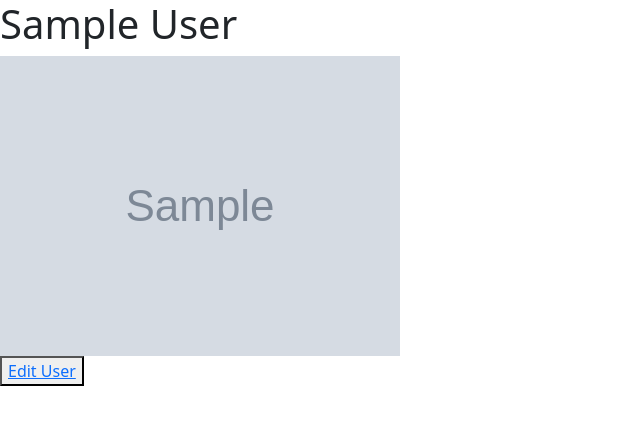
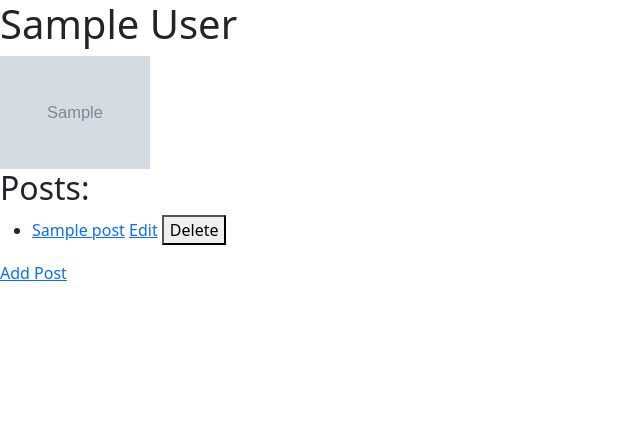
Before and after one commit to Trisstenyay/blogly-exercise-SQLAlchemy, a Flask app: page /users/1 in a window 1280 px wide. Shown: the top 425 px of the page, without its empty margins (0-640 px from the left). Run offline with Flask 3, Linux system fonts and the light colour scheme; tables that the repository leaves empty hold one stand-in row (values such as "Sample post"); grey boxes marked "Sample" are stand-in pictures.

Commit message:
Added new post form templates and updated user details template

```diff
--- a/app.py
+++ b/app.py
@@ -1,87 +1,244 @@
-"""Blogly application."""
+"""Blogly application."""  # Short description of the application.
 
 from flask import Flask, redirect, render_template, request
 from flask_debugtoolbar import DebugToolbarExtension
-from models import User, db, connect_db
+from models import User, Post, db, connect_db
+# Import necessary modules and classes:
+# - `Flask`: used to create the web application.
+# - `redirect`: used to send the user to a different route.
+# - `render_template`: renders HTML templates for the user.
+# - `request`: handles incoming HTTP request data (e.g., form submissions).
+# - `DebugToolbarExtension`: adds debugging features to the Flask app.
+# - `User`: the database model for users.
+# - `db`: the SQLAlchemy database instance.
+# - `connect_db`: a helper function to set up the database connection.
 
-app = Flask(__name__)
-app.config['SQLALCHEMY_DATABASE_URI'] = 'postgresql:///blogly'
-app.config['SQLALCHEMY_TRACK_MODIFICATIONS'] = False
-app.config['SQLALCHEMY_ECHO'] = True
-app.config["SECRET_KEY"] = "practice"
-app.config["DEBUG_TB_INTERCEPT_REDIRECTS"] = False
-debug = DebugToolbarExtension(app)
+
+
+
+app = Flask(__name__)  # Create an instance of the Flask application.
+
+
+
+# Configuration for the SQLAlchemy database.
+app.config['SQLALCHEMY_DATABASE_URI'] = 'postgresql:///blogly'  # Database connection string.
+app.config['SQLALCHEMY_TRACK_MODIFICATIONS'] = False  # Disables a feature that unnecessarily tracks object changes (not needed, saves resources).
+app.config['SQLALCHEMY_ECHO'] = True  # Logs all SQL queries to the console (useful for debugging).
+app.config["SECRET_KEY"] = "practice"  # Secret key used for session management and security.
+app.config["DEBUG_TB_INTERCEPT_REDIRECTS"] = False  # Prevents Debug Toolbar from intercepting redirects.
+debug = DebugToolbarExtension(app)  # Attach the Debug Toolbar to the application.
+
+
+
 
 with app.app_context():
-    connect_db(app)
-    db.create_all()
+    connect_db(app)  # Establishes the connection between the app and the database.
+    db.create_all()  # Creates all database tables defined in the `models.py` file.
 
 
 
 
 
-@app.route("/", methods=["GET"])
-def home():
-    return redirect("/users")
-
-
-@app.route("/users", methods=["GET"])
-def get_all_users():
-    users = User.query.all()
-    return render_template("user-list.html", users=users)
-
-
-@app.route("/users/new", methods=["GET"])
-def show_user_create_form():
-    return render_template("new-user-form.html")
-
-
-@app.route("/users/new", methods=["POST"])
-def submit_new_user_form():
-   first_name = request.form.get("first-name")
-   last_name = request.form.get("last-name")
-   image_url = request.form.get("image-url")
-   user = User(first_name = first_name, last_name = last_name, image_url = image_url)
-   db.session.add(user)
-   db.session.commit()
-   return redirect("/")
-
-
-@app.route("/users/<int:user_id>/edit", methods=["GET"])
-def show_user_edit_form(user_id):
-    user = User.query.get_or_404(user_id)
-    return render_template("edit-user.html", user=user)
-
-
-@app.route("/users/<int:user_id>/edit", methods=["POST"])
-def submit_user_edit_form(user_id):
-   print("------------------------------------------------",user_id)
-   first_name = request.form.get("first-name")
-   last_name = request.form.get("last-name")
-   image_url = request.form.get("image-url")
-   user = User.query.get_or_404(user_id)
-   print("<<<<<<<<<<<<<<<<<<<<<<<<<<<<<<<<<<<<<<<<<<<<<<<<<<<", user)
-   user.first_name = first_name
-   user.last_name = last_name
-   user.image_url = image_url
-   db.session.add(user)
-   db.session.commit()
-   return redirect("/")
 
 
 
-@app.route("/users/<int:user_id>/delete", methods=["POST"])
-def delete_user(user_id):
-    """Delete a user by their ID."""
-    user = User.query.get_or_404(user_id)  # Find user by ID or return a 404 if not found
-    db.session.delete(user)                # Delete the user
-    db.session.commit()                    # Commit the deletion
-    return redirect("/users")              # Redirect to the list of users after deletion
+# Define application routes below.
+
+@app.route("/", methods=["GET"])  # Route for the homepage.
+def home():
+    """Redirects to the user list page."""
+    return redirect("/users")  # Automatically send users to the `/users` route.
 
 
-# Show details about a single user
-@app.route("/users/<int:user_id>", methods=["GET"])
+
+
+
+
+
+
+@app.route("/users", methods=["GET"])  # Route to display all users.
+def get_all_users():
+    """Fetches all users from the database and displays them."""
+    users = User.query.all()  # Retrieve all users from the database.
+    return render_template("user-list.html", users=users)  # Render the user list template with the retrieved users.
+
+
+
+
+
+
+
+
+@app.route("/users/new", methods=["GET"])  # Route to show the "Create New User" form.
+def show_user_create_form():
+    """Displays a form to create a new user."""
+    return render_template("new-user-form.html")  # Render the form template.
+
+
+
+
+
+
+
+
+@app.route("/users/new", methods=["POST"])  # Route to handle the submission of the "Create New User" form.
+def submit_new_user_form():
+    """Processes the form submission and adds a new user to the database."""
+    first_name = request.form.get("first-name")  # Extract the first name from the form.
+    last_name = request.form.get("last-name")  # Extract the last name from the form.
+    image_url = request.form.get("image-url")  # Extract the image URL from the form.
+    user = User(first_name=first_name, last_name=last_name, image_url=image_url)  # Create a new User instance.
+    db.session.add(user)  # Add the new user to the database session.
+    db.session.commit()  # Commit the changes to save the new user.
+    return redirect("/")  # Redirect to the homepage.
+
+
+
+
+
+
+
+
+@app.route("/users/<int:user_id>/edit", methods=["GET"])  # Route to show the "Edit User" form.
+def show_user_edit_form(user_id):
+    """Displays a form to edit an existing user's information."""
+    user = User.query.get_or_404(user_id)  # Fetch the user by ID or return a 404 error if not found.
+    return render_template("edit-user.html", user=user)  # Render the form template with the user's data.
+
+
+
+
+
+
+
+
+@app.route("/users/<int:user_id>/edit", methods=["POST"])  # Route to handle the submission of the "Edit User" form.
+def submit_user_edit_form(user_id):
+    """Processes the form submission and updates an existing user's information."""
+    first_name = request.form.get("first-name")  # Extract the updated first name from the form.
+    last_name = request.form.get("last-name")  # Extract the updated last name from the form.
+    image_url = request.form.get("image-url")  # Extract the updated image URL from the form.
+    user = User.query.get_or_404(user_id)  # Fetch the user by ID or return a 404 error if not found.
+    user.first_name = first_name  # Update the user's first name.
+    user.last_name = last_name  # Update the user's last name.
+    user.image_url = image_url  # Update the user's image URL.
+    db.session.add(user)  # Add the updated user to the database session.
+    db.session.commit()  # Commit the changes to save the updated user.
+    return redirect("/")  # Redirect to the homepage.
+
+
+
+
+
+
+
+@app.route("/users/<int:user_id>/delete", methods=["POST"])  # Route to handle deleting a user.
+def delete_user(user_id):
+    """Deletes a user by their ID."""
+    user = User.query.get_or_404(user_id)  # Fetch the user by ID or return a 404 error if not found.
+    db.session.delete(user)  # Delete the user from the database session.
+    db.session.commit()  # Commit the changes to remove the user from the database.
+    return redirect("/users")  # Redirect to the user list page.
+
+
+
+
+
+
+
+
+@app.route("/users/<int:user_id>", methods=["GET"])  # Route to show details for a single user.
 def show_user_details(user_id):
-    """Display details for a single user, with edit and delete options."""
+    """Displays details about a single user, with options to edit or delete."""
+    user = User.query.get_or_404(user_id)  # Fetch the user by ID or return a 404 error if not found.
+    return render_template("user-detail.html", user=user)  # Render the user details template with the user's data.
+
+
+
+
+
+
+
+
+@app.route("/users/<int:user_id>/posts/new", methods=["GET"])  # Route to show the "new post" form.
+def show_post_form(user_id):
     user = User.query.get_or_404(user_id)
-    return render_template("user-detail.html", user=user)
+    """Displays a form to create a new post."""
+    return render_template("new-post-form.html", user=user)  # Render the form template.
+
+
+
+
+
+
+
+@app.route("/users/<int:user_id>/posts/new", methods=["POST"])  # Handles form submission for adding a new post.
+def submit_post_form(user_id):
+    """Processes the form submission and adds a new post for a user."""
+    user = User.query.get_or_404(user_id)  # Fetch the user or return a 404 error if not found.
+
+    # Extract data from the form
+    title = request.form.get("title")  # Get the post's title from the form.
+    content = request.form.get("content")  # Get the post's content from the form.
+
+    # Create and save the new post
+    new_post = Post(title=title, content=content, user=user)  # Create a new Post instance.
+    db.session.add(new_post)  # Add the new post to the database session.
+    db.session.commit()  # Commit the changes to save the post.
+
+    return redirect(f"/users/{user_id}")  # Redirect to the user's detail page.
+
+
+
+
+
+
+
+
+@app.route("/posts/<int:post_id>", methods=["GET"])  # Route to display a single post's details.
+def show_post(post_id):
+    """Displays details about a specific post."""
+    post = Post.query.get_or_404(post_id)  # Fetch the post by ID or return a 404 error if not found.
+    return render_template("post-detail.html", post=post)  # Render the post details template.
+
+
+
+
+
+
+
+
+
+@app.route("/posts/<int:post_id>/edit", methods=["GET"])  # Route to show the "Edit Post" form.
+def show_edit_post_form(post_id):
+    """Displays a form to edit a post."""
+    post = Post.query.get_or_404(post_id)  # Fetch the post by ID or return a 404 error if not found.
+    return render_template("edit-post-form.html", post=post)  # Render the edit post form template.
+
+@app.route("/posts/<int:post_id>/edit", methods=["POST"])  # Route to handle editing a post.
+def submit_edit_post_form(post_id):
+    """Processes the form submission and updates a post."""
+    post = Post.query.get_or_404(post_id)  # Fetch the post by ID or return a 404 error if not found.
+
+    # Update the post's data with form input
+    post.title = request.form.get("title")  # Update the post's title.
+    post.content = request.form.get("content")  # Update the post's content.
+
+    db.session.add(post)  # Add the updated post to the database session.
+    db.session.commit()  # Commit the changes to save the updated post.
+
+    return redirect(f"/posts/{post.id}")  # Redirect to the post's detail page.
+
+
+
+
+
+
+
+@app.route("/posts/<int:post_id>/delete", methods=["POST"])  # Route to handle deleting a post.
+def delete_post(post_id):
+    """Deletes a post by its ID."""
+    post = Post.query.get_or_404(post_id)  # Fetch the post by ID or return a 404 error if not found.
+    db.session.delete(post)  # Delete the post from the database session.
+    db.session.commit()  # Commit the changes to remove the post from the database.
+    return redirect(f"/users/{post.user_id}")  # Redirect to the user's detail page.
--- a/templates/user-detail.html
+++ b/templates/user-detail.html
@@ -4,6 +4,18 @@
 
 {% block content %}
 <h1>{{user.first_name}} {{user.last_name}}</h1>
-<img src="{{user.image_url}}" alt="user avatar"/>
-<p><button><a href="/users/{{user.id}}/edit">Edit User</a></button></p>
+<img src="{{ user.image_url }}" alt="Profile Picture" style="max-width: 150px;">
+<h2>Posts:</h2>
+<ul>
+  {% for post in user.posts %}
+  <li>
+    <a href="/posts/{{ post.id }}">{{ post.title }}</a>
+    <a href="/posts/{{ post.id }}/edit">Edit</a>
+    <form action="/posts/{{ post.id }}/delete" method="POST" style="display: inline;">
+      <button type="submit">Delete</button>
+    </form>
+  </li>
+  {% endfor %}
+</ul>
+<a href="/users/{{ user.id }}/posts/new">Add Post</a>
 {% endblock %}
```
Also changed, not shown: models.py (+58 -0 lines), templates/edit-post-form.html (added, +29 -0 lines), templates/new-post-form.html (added, +19 -0 lines), templates/post_detail.html (added, +15 -0 lines).
